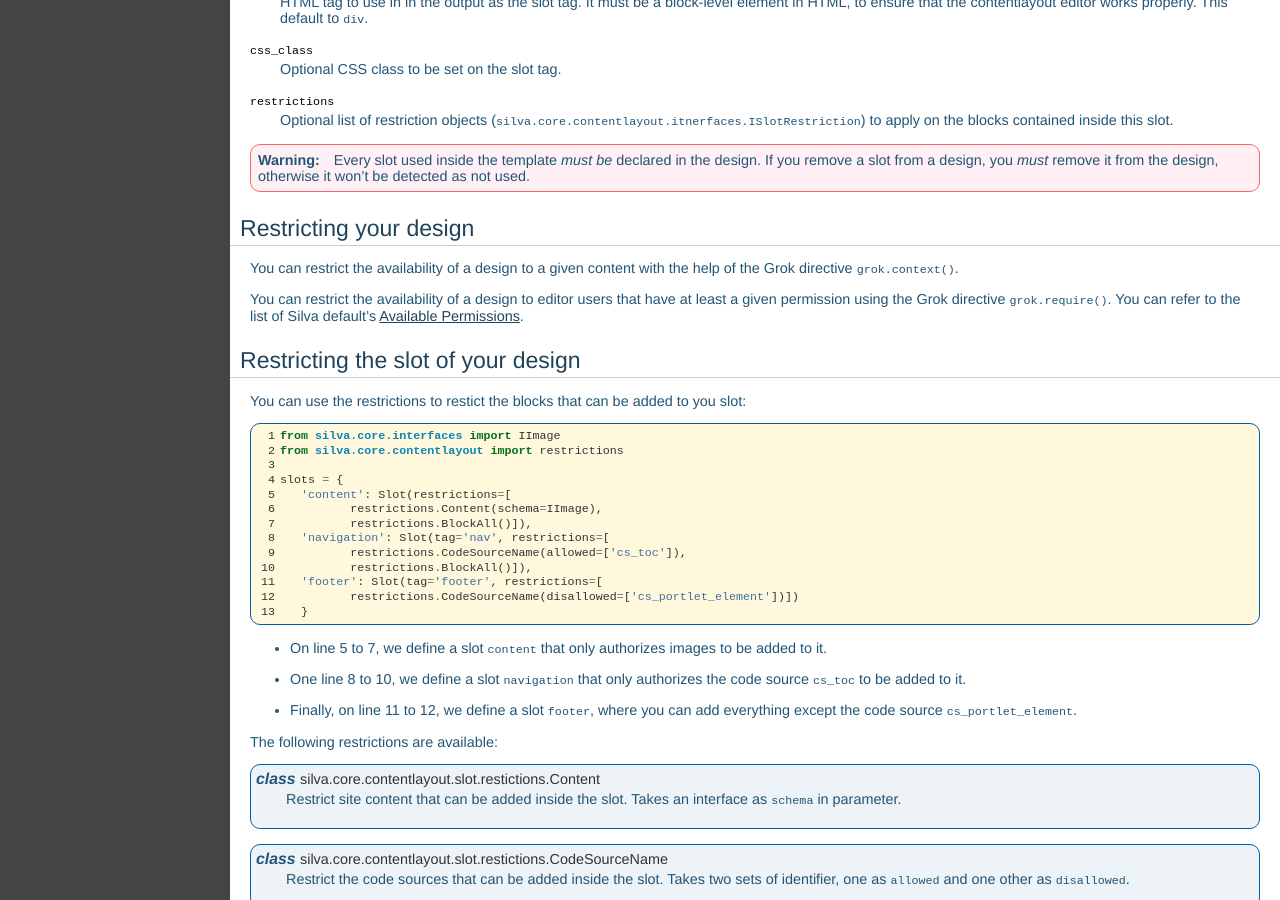
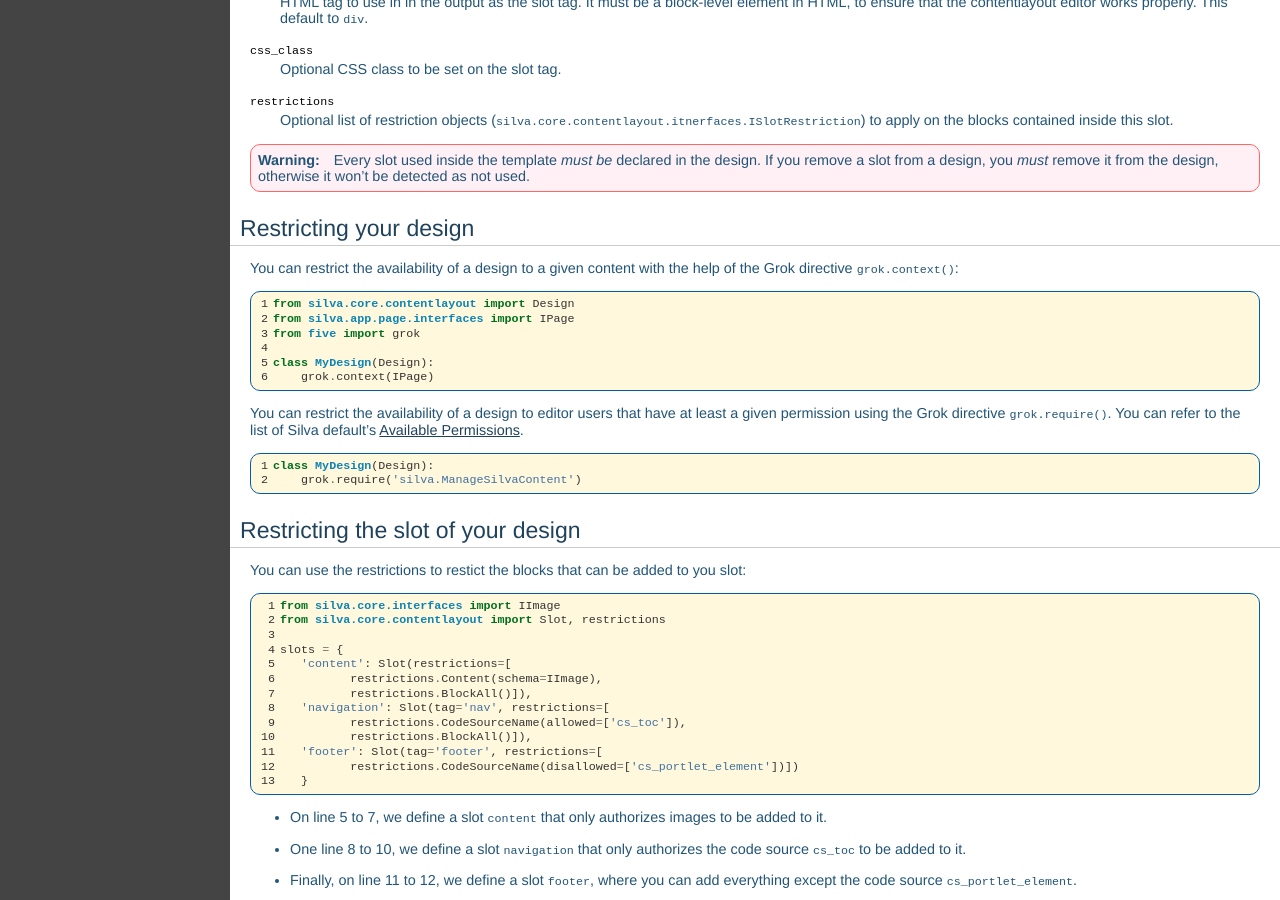
Before and after one commit to silvacms/documentation, a Sphinx documentation site: the page built from source/addons/contentlayout/design.rst, in a window 1280 px wide and 900 px high, scrolled down 1336 px. Built offline with Sphinx 7.4.7, drawn with Linux system fonts in a browser that asks for light colours; pages that are not in the unit, such as notebooks, are missing from menus; comment, search, counter and statistics services are not loaded; cross-references to code outside the pages are shown as plain code.

Commit message:
Update documentation.

```diff
--- a/source/addons/contentlayout/design.rst
+++ b/source/addons/contentlayout/design.rst
@@ -142,12 +142,29 @@ Restricting your design
 -----------------------
 
 You can restrict the availability of a design to a given content with
-the help of the Grok directive :py:func:`grok.context`.
+the help of the Grok directive :py:func:`grok.context`:
+
+.. sourcecode:: python
+   :linenos:
+
+   from silva.core.contentlayout import Design
+   from silva.app.page.interfaces import IPage
+   from five import grok
+
+   class MyDesign(Design):
+       grok.context(IPage)
+
 
 You can restrict the availability of a design to editor users that
 have at least a given permission using the Grok directive
 :py:func:`grok.require`. You can refer to the list of Silva default's
 :ref:`available-permissions`.
+
+.. sourcecode:: python
+   :linenos:
+
+   class MyDesign(Design):
+       grok.require('silva.ManageSilvaContent')
 
 
 Restricting the slot of your design
@@ -160,7 +177,7 @@ to you slot:
    :linenos:
 
    from silva.core.interfaces import IImage
-   from silva.core.contentlayout import restrictions
+   from silva.core.contentlayout import Slot, restrictions
 
    slots = {
       'content': Slot(restrictions=[
--- a/source/contents/permission.rst
+++ b/source/contents/permission.rst
@@ -60,6 +60,9 @@ Permissions reference
     screens and advanced options. Only administrators users should have
     this permission.
 
+``silva.ManageSettings``
+    Silva permission needed to manage site settings.
+
 
 Default Permission attribution
 ------------------------------
@@ -95,3 +98,5 @@ This table summarize the default attribution of permissions to Silva roles:
 +--------------------------------------+---------------+------------+------------+------------+-----------------+-------------+
 | ``zope2.ViewManagementScreens``      |               |            |            |            |                 | X           |
 +--------------------------------------+---------------+------------+------------+------------+-----------------+-------------+
+| ``silva.ManageSettings``             |               |            |            |            |                 | X           |
++--------------------------------------+---------------+------------+------------+------------+-----------------+-------------+
```
Also changed, not shown: source/api/errors.rst (+12 -0 lines).
